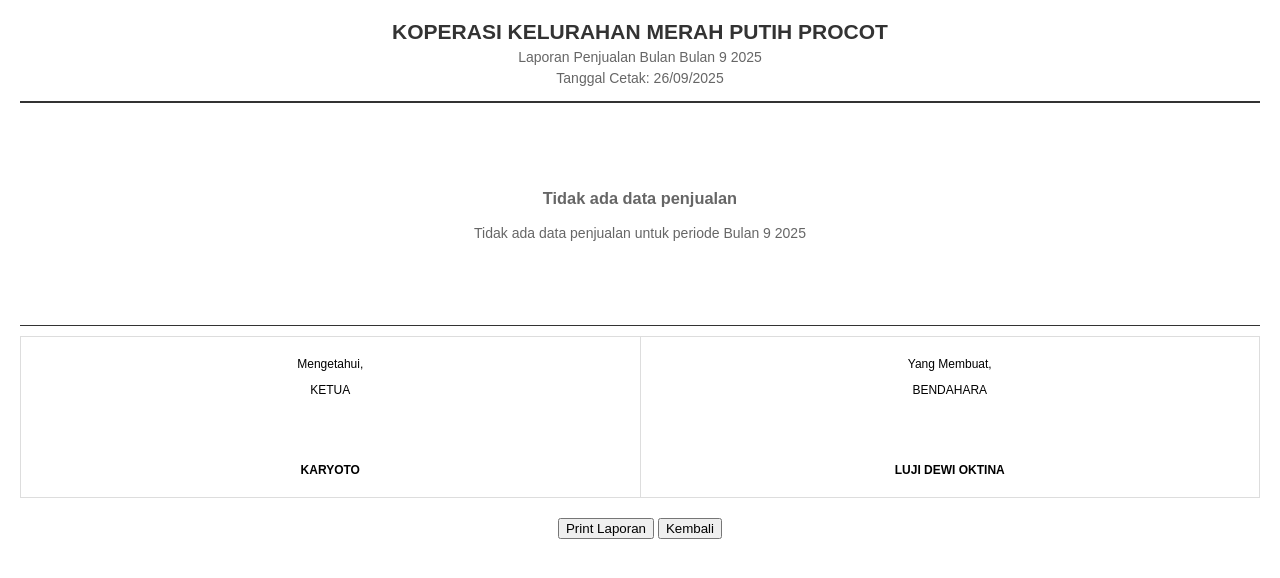
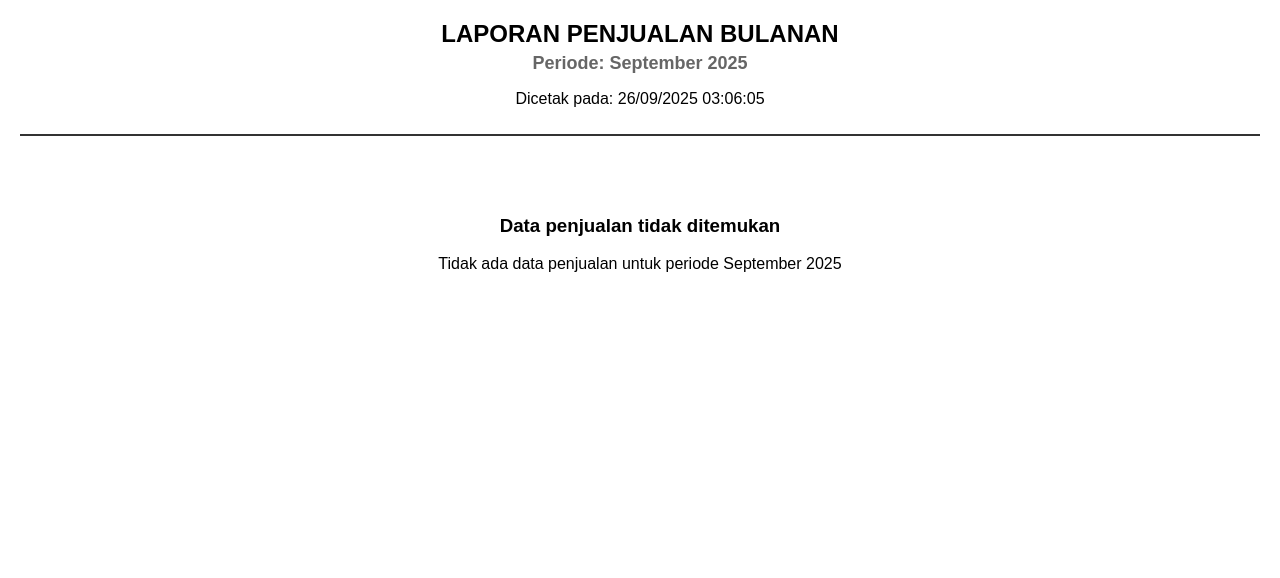
Before and after one commit to dzakyluthfi123/koperasi_merdeka, a CodeIgniter app: page /inventori_koperasi/laporan/print/9/2025 in a window 1280 px wide. Shown: the top 578 px of the page. Run offline with CodeIgniter, Linux system fonts and the light colour scheme; tables that the repository leaves empty or names only in its code hold one stand-in row (values such as "Sample post").

Commit message:
rawrrrrrrrrrrrrr

```diff
--- a/CodeIgniter-3.1.0/application/controllers/Laporan.php
+++ b/CodeIgniter-3.1.0/application/controllers/Laporan.php
@@ -10,15 +10,33 @@ class Laporan extends CI_Controller {
         $this->load->library('session');
     }
 
+    // Fungsi untuk mendapatkan nama bulan
+    private function get_nama_bulan($bulan_angka) {
+        $bulan_list = [
+            1 => 'Januari', 2 => 'Februari', 3 => 'Maret', 4 => 'April',
+            5 => 'Mei', 6 => 'Juni', 7 => 'Juli', 8 => 'Agustus',
+            9 => 'September', 10 => 'Oktober', 11 => 'November', 12 => 'Desember'
+        ];
+        return isset($bulan_list[$bulan_angka]) ? $bulan_list[$bulan_angka] : 'Bulan ' . $bulan_angka;
+    }
+
     public function penjualan_bulanan() {
-        $bulan = $this->input->post('bulan') ?: date('m');
+        $bulan = $this->input->post('bulan') ?: date('n'); // Menggunakan 'n' untuk bulan tanpa leading zero
         $tahun = $this->input->post('tahun') ?: date('Y');
 
         $data['title'] = 'Laporan Penjualan Bulanan';
         $data['bulan'] = $bulan;
         $data['tahun'] = $tahun;
+        $data['nama_bulan'] = $this->get_nama_bulan($bulan); // Tambahkan nama bulan
         $data['penjualan'] = $this->Laporan_model->get_penjualan_per_bulan($bulan, $tahun);
         $data['total'] = $this->Laporan_model->get_total_penjualan_bulanan($bulan, $tahun);
+
+        // Tambahkan bulan_list untuk view
+        $data['bulan_list'] = [
+            1 => 'Januari', 2 => 'Februari', 3 => 'Maret', 4 => 'April',
+            5 => 'Mei', 6 => 'Juni', 7 => 'Juli', 8 => 'Agustus',
+            9 => 'September', 10 => 'Oktober', 11 => 'November', 12 => 'Desember'
+        ];
 
         $this->load->view('templates/header', $data);
         $this->load->view('laporan/penjualan_bulanan', $data);
@@ -29,8 +47,16 @@ class Laporan extends CI_Controller {
         $data['title'] = 'Laporan Penjualan';
         $data['bulan'] = $bulan;
         $data['tahun'] = $tahun;
+        $data['nama_bulan'] = $this->get_nama_bulan($bulan); // Tambahkan nama bulan
         $data['penjualan'] = $this->Laporan_model->get_penjualan_per_bulan($bulan, $tahun);
         $data['total'] = $this->Laporan_model->get_total_penjualan_bulanan($bulan, $tahun);
+
+        // Tambahkan bulan_list untuk view print
+        $data['bulan_list'] = [
+            1 => 'Januari', 2 => 'Februari', 3 => 'Maret', 4 => 'April',
+            5 => 'Mei', 6 => 'Juni', 7 => 'Juli', 8 => 'Agustus',
+            9 => 'September', 10 => 'Oktober', 11 => 'November', 12 => 'Desember'
+        ];
 
         $this->load->view('laporan/print_penjualan', $data);
     }
--- a/CodeIgniter-3.1.0/application/views/laporan/print_penjualan.php
+++ b/CodeIgniter-3.1.0/application/views/laporan/print_penjualan.php
@@ -1,167 +1,121 @@
 <!DOCTYPE html>
-<html>
+<html lang="id">
 <head>
-    <title>JL. Rambutan RT 04 RW 01 Kelurahan Procot
-    </title>
+    <meta charset="UTF-8">
+    <meta name="viewport" content="width=device-width, initial-scale=1.0">
+    <title><?= $title ?> - <?= $nama_bulan ?> <?= $tahun ?></title>
     <style>
+        @page {
+            size: A4 landscape;
+            margin: 1cm;
+        }
         body {
             font-family: Arial, sans-serif;
-            margin: 20px;
-            font-size: 14px;
+            margin: 0;
+            padding: 20px;
         }
-
         .header {
             text-align: center;
-            margin-bottom: 30px;
+            margin-bottom: 20px;
             border-bottom: 2px solid #333;
             padding-bottom: 10px;
         }
+        .header h1 {
+            margin: 0;
+            font-size: 24px;
+        }
         .header h2 {
-            margin: 0;
-            color: #333;
-        }
-        .header p {
             margin: 5px 0;
+            font-size: 18px;
             color: #666;
         }
-        table {
+        .table {
             width: 100%;
             border-collapse: collapse;
             margin-bottom: 20px;
-            font-size: 12px;
         }
-        th, td {
+        .table th, .table td {
             border: 1px solid #ddd;
             padding: 8px;
             text-align: left;
         }
-        th {
-            background-color: #f2f2f2;
+        .table th {
+            background-color: #f5f5f5;
             font-weight: bold;
         }
-        .total {
+        .table tfoot tr {
+            background-color: #e3f2fd;
             font-weight: bold;
-            background-color: #e9e9e9;
         }
         .text-right {
             text-align: right;
         }
-        .text-center {
-            text-align: center;
-        }
-        .footer {
-            margin-top: 30px;
-            text-align: center;
-            border-top: 1px solid #333;
-            padding-top: 10px;
-        }
         .summary {
-            background-color: #f8f9fa;
+            margin-top: 20px;
             padding: 15px;
-            border-radius: 5px;
-            margin-bottom: 20px;
-        }
-        .no-data {
-            text-align: center;
-            padding: 40px;
-            color: #666;
-        }
-        @media print {
-            .no-print {
-                display: none;
-            }
-            body {
-                margin: 0;
-            }
-            .header {
-                margin-top: 0;
-            }
+            background-color: #f9f9f9;
+            border-left: 4px solid #007bff;
         }
     </style>
 </head>
-<body>
+<body onload="window.print()">
     <div class="header">
-        <h2>KOPERASI KELURAHAN MERAH PUTIH PROCOT
-        </h2>
-        <p>Laporan Penjualan Bulan <?= isset($bulan_list[$bulan]) ? $bulan_list[$bulan] . ' ' . $tahun : 'Bulan ' . $bulan . ' ' . $tahun ?></p>
-        <p>Tanggal Cetak: <?= date('d/m/Y') ?></p>
+        <h1>LAPORAN PENJUALAN BULANAN</h1>
+        <h2>Periode: <?= $nama_bulan ?> <?= $tahun ?></h2>
+        <p>Dicetak pada: <?= date('d/m/Y H:i:s') ?></p>
     </div>
 
     <?php if (!empty($penjualan)): ?>
-    <div class="summary">
-        <p><strong>Periode:</strong> <?= isset($bulan_list[$bulan]) ? $bulan_list[$bulan] : 'Bulan ' . $bulan ?> <?= $tahun ?></p>
-        <p><strong>Total Pendapatan:</strong> Rp <?= number_format(isset($total->total_penjualan) ? $total->total_penjualan : 0, 0, ',', '.') ?></p>
-        <p><strong>Total Barang Terjual:</strong> <?= isset($total->total_barang_terjual) ? $total->total_barang_terjual : 0 ?> item</p>
-        <p><strong>Jenis Barang Terjual:</strong> <?= isset($total->jumlah_jenis_barang) ? $total->jumlah_jenis_barang : 0 ?> jenis</p>
-    </div>
+        <?php
+        $grand_total = 0;
+        foreach($penjualan as $p) {
+            $grand_total += $p->total_pendapatan;
+        }
+        ?>
 
-    <table>
+        <table class="table">
             <thead>
                 <tr>
-                <th>No</th>
                     <th>Tanggal</th>
                     <th>Nama Barang</th>
                     <th>Jenis</th>
                     <th>Jumlah Terjual</th>
                     <th>Harga Rata-rata</th>
-                <th>Total</th>
+                    <th>Total Pendapatan</th>
                 </tr>
             </thead>
             <tbody>
-            <?php
-            $no = 1;
-            $grand_total = 0;
-            foreach($penjualan as $p):
-                $grand_total += $p->total_pendapatan;
-            ?>
+                <?php foreach($penjualan as $p): ?>
                 <tr>
-                <td class="text-center"><?= $no++ ?></td>
                     <td><?= date('d/m/Y', strtotime($p->tanggal_keluar)) ?></td>
                     <td><?= $p->nama_barang ?></td>
                     <td><?= $p->nama_jenis ?></td>
-                <td class="text-center"><?= $p->total_terjual ?></td>
-                <td class="text-right">Rp <?= number_format($p->rata_harga_jual, 0, ',', '.') ?></td>
-                <td class="text-right">Rp <?= number_format($p->total_pendapatan, 0, ',', '.') ?></td>
+                    <td><?= number_format($p->total_terjual, 0, ',', '.') ?></td>
+                    <td>Rp <?= number_format($p->rata_harga_jual, 0, ',', '.') ?></td>
+                    <td>Rp <?= number_format($p->total_pendapatan, 0, ',', '.') ?></td>
                 </tr>
                 <?php endforeach; ?>
             </tbody>
             <tfoot>
-            <tr class="total">
-                <td colspan="6" class="text-right"><strong>TOTAL PENJUALAN</strong></td>
-                <td class="text-right"><strong>Rp <?= number_format($grand_total, 0, ',', '.') ?></strong></td>
+                <tr>
+                    <td colspan="5" class="text-right"><strong>Total Penjualan:</strong></td>
+                    <td><strong>Rp <?= number_format($grand_total, 0, ',', '.') ?></strong></td>
                 </tr>
             </tfoot>
         </table>
 
+        <div class="summary">
+            <h3>Ringkasan Laporan</h3>
+            <p><strong>Total Pendapatan:</strong> Rp <?= number_format($grand_total, 0, ',', '.') ?></p>
+            <p><strong>Total Barang Terjual:</strong> <?= number_format($total->total_barang_terjual, 0, ',', '.') ?> unit</p>
+            <p><strong>Jenis Barang Terjual:</strong> <?= $total->jumlah_jenis_barang ?> jenis</p>
+            <p><strong>Periode Laporan:</strong> <?= $nama_bulan ?> <?= $tahun ?></p>
+        </div>
     <?php else: ?>
-    <div class="no-data">
-        <h3>Tidak ada data penjualan</h3>
-        <p>Tidak ada data penjualan untuk periode <?= isset($bulan_list[$bulan]) ? $bulan_list[$bulan] : 'Bulan ' . $bulan ?> <?= $tahun ?></p>
+        <div style="text-align: center; padding: 40px;">
+            <h3>Data penjualan tidak ditemukan</h3>
+            <p>Tidak ada data penjualan untuk periode <?= $nama_bulan ?> <?= $tahun ?></p>
         </div>
     <?php endif; ?>
-
-    <div class="footer">
-        <table width="100%">
-            <tr>
-                <td width="50%" class="text-center">
-                    <p>Mengetahui,</p>
-                    <p>KETUA</p>
-                    <br><br><br>
-                    <p><strong>KARYOTO</strong></p>
-                </td>
-                <td width="50%" class="text-center">
-                    <p>Yang Membuat,</p>
-                    <p>BENDAHARA</p>
-                    <br><br><br>
-                    <p><strong>LUJI DEWI OKTINA</strong></p>
-                </td>
-            </tr>
-        </table>
-    </div>
-
-    <div class="no-print" style="margin-top: 20px; text-align: center;">
-        <button onclick="window.print()" class="btn btn-primary">Print Laporan</button>
-        <button onclick="window.history.back()" class="btn btn-secondary">Kembali</button>
-    </div>
 </body>
 </html>
```
Also changed, not shown: CodeIgniter-3.1.0/application/views/laporan/penjualan_bulanan.php (+24 -36 lines). Lines whose indentation alone changed are shown as unchanged.
